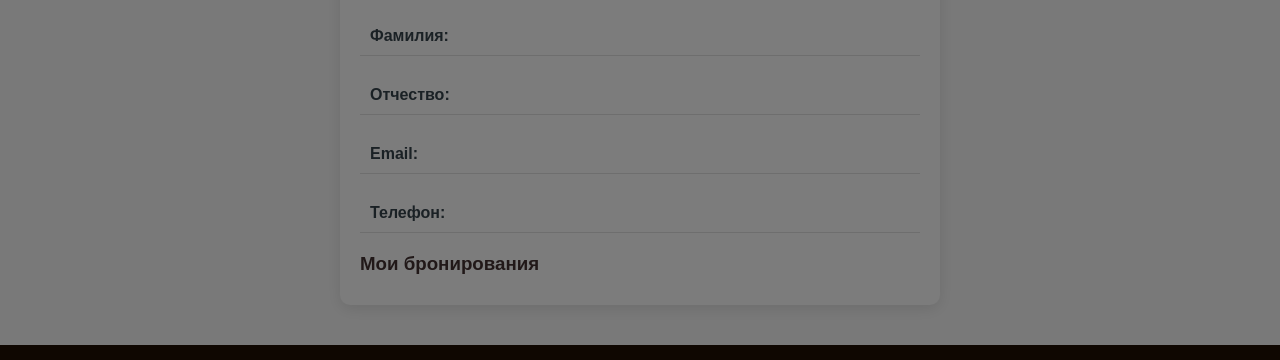
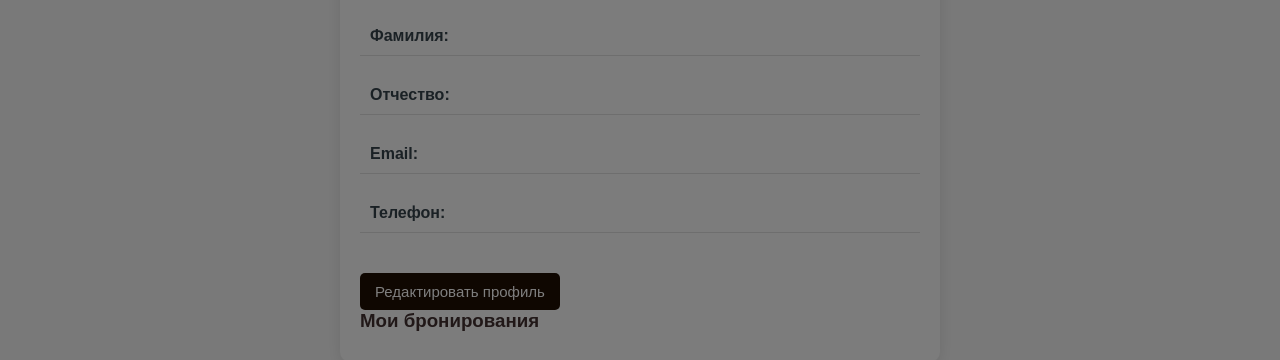
Before and after one commit to dashaz333/coursework, a website: page public/profil.html in a window 1280 px wide. Shown: the part 440-800 px from the top of the page. Drawn offline with Linux system fonts and the light colour scheme; no server answers; sample sign-in values are in the browser's storage.

Commit message:
кнопка редактирования

```diff
--- a/public/profil.html
+++ b/public/profil.html
@@ -49,7 +49,9 @@
             <div class="profile-info">
                 <strong>Телефон:</strong> <span id="user-phone"></span>
             </div>
+            <!-- Кнопка редактирования -->
 
+            <button id="edit-profile-btn" class="button_1" style="margin-top: 20px;">Редактировать профиль</button>
 
             <h3>Мои бронирования</h3>
             <div id="bookings">
```
